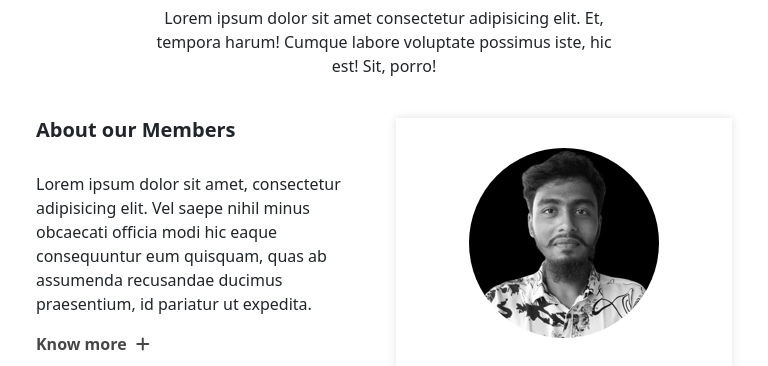
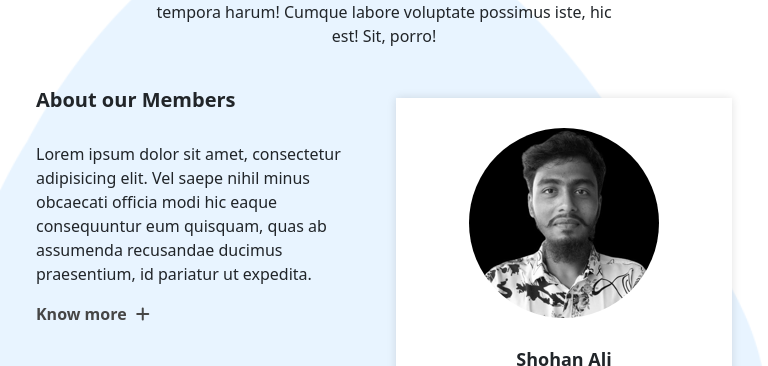
Before and after one commit to shohanalli/team_section, a plain HTML site: page index.html in a window 768 px wide. Shown: the part 154-520 px from the top of the page. Drawn offline with nearby package versions, Linux system fonts and the light colour scheme.

Commit message:
Update style.css

```diff
--- a/asset/style.css
+++ b/asset/style.css
@@ -84,3 +84,37 @@
     font-weight: 700;
     margin-bottom: 5px;
 }
+/* responsive design */
+@media only screen and (min-width:0px) and (max-width:768px) {
+    .our_team_area {
+        padding: 60px 0 60px;
+
+    }
+
+    .our_team_area:after {
+        top: 79px;
+        left: 0;
+        -webkit-transform: translate(0);
+            -ms-transform: translate(0);
+                transform: translate(0);
+        width: 100%;
+        height: 100%;
+        background-repeat: no-repeat;
+    }
+.single_member{
+    margin:10px 0 20px 0;
+}
+
+}
+@media only screen and (min-width: 768px) and (max-width: 991px) {
+    .our_team_area:after {
+        left: 0;
+        -webkit-transform: translatex(0)translatey(61px);
+            -ms-transform: translatex(0)translatey(61px);
+                transform: translatex(0)translatey(61px);
+        top: 0;
+    }
+.single_member{
+    margin-bottom: 10px;
+}
+}
```
